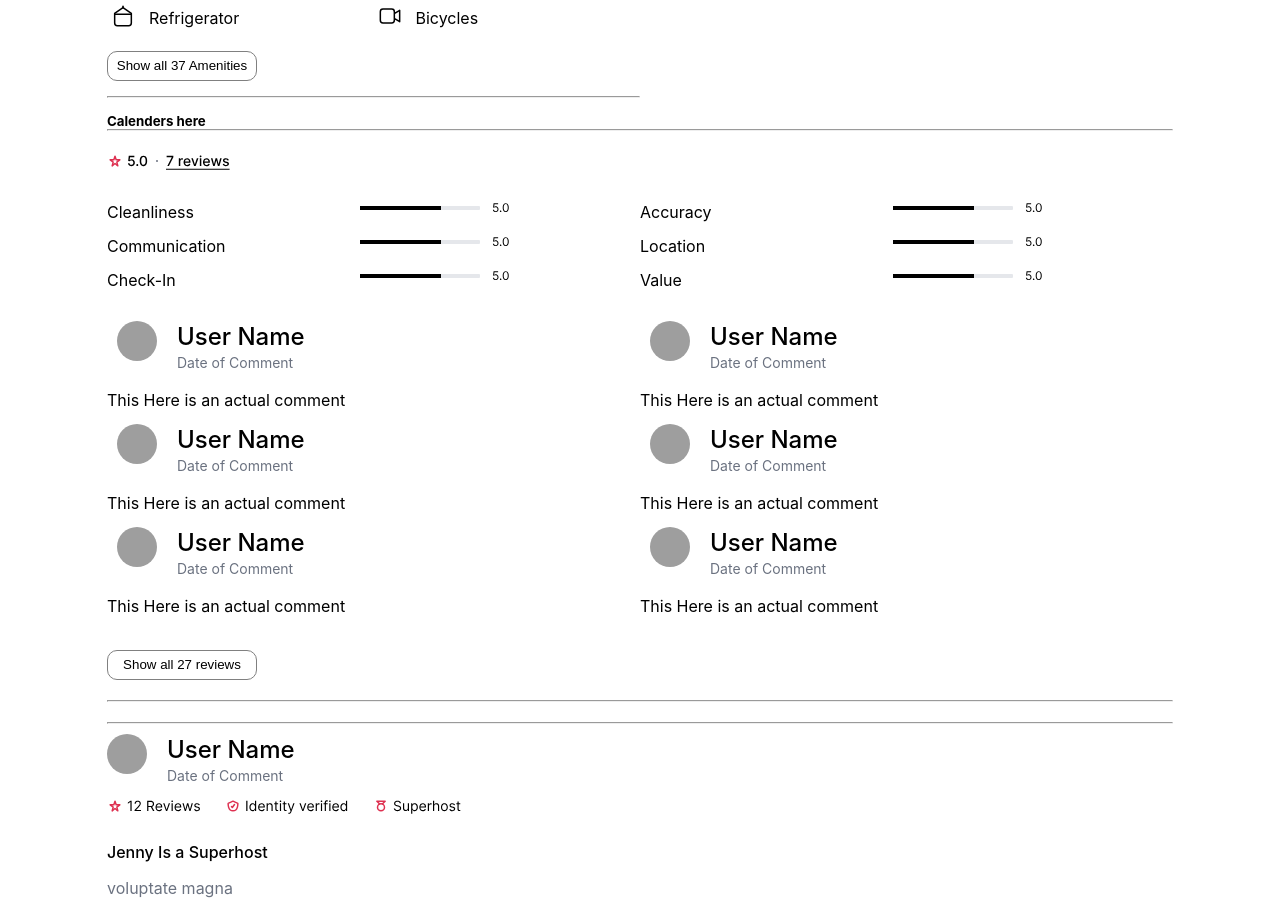
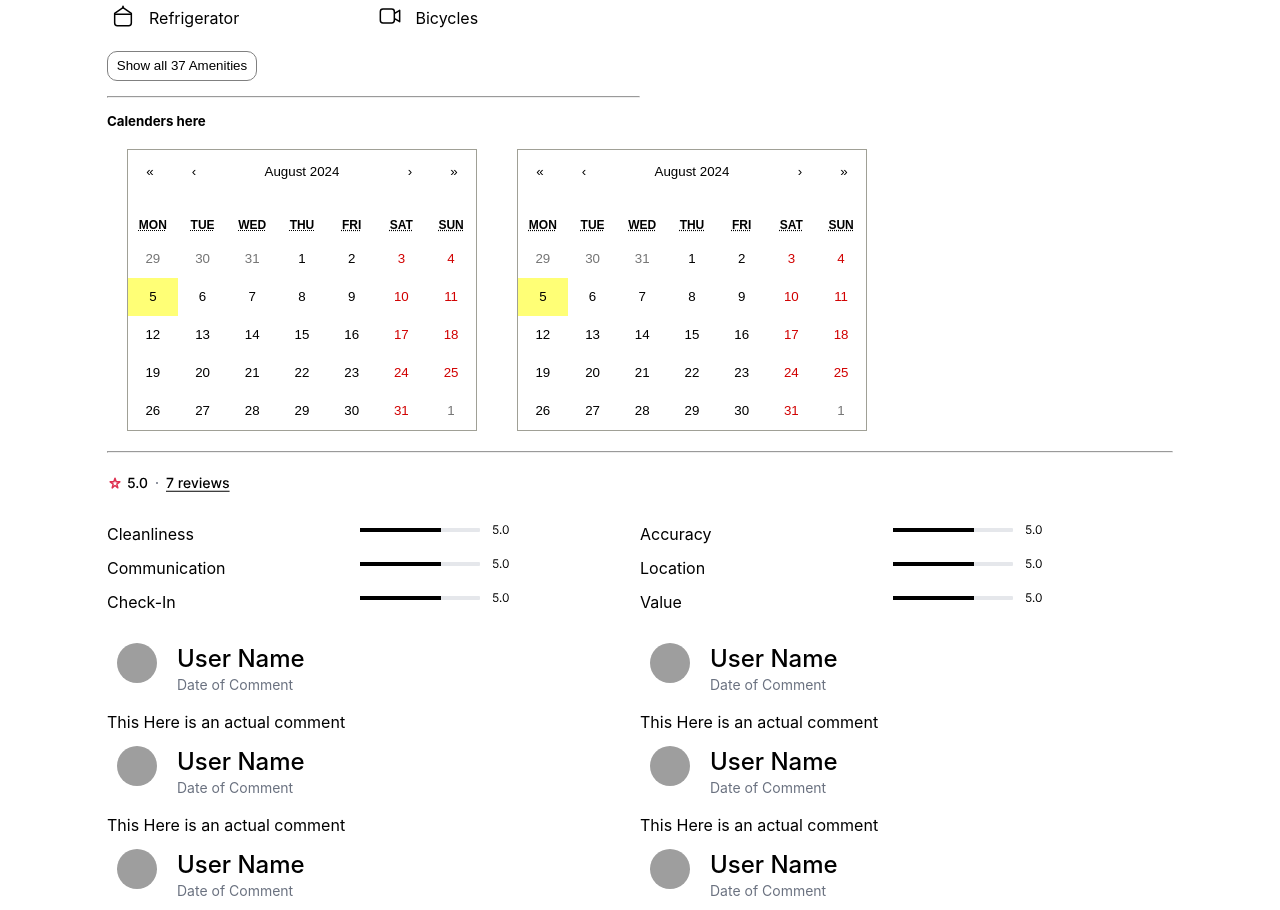
Before and after one commit to Ngcebenhle/Capstone-Project-Air-BnB, a React (Create React App) app: page / in a window 1280 px wide. Shown: the part 1671-2581 px from the top of the page. Built offline with nearby package versions, Linux system fonts and the light colour scheme; grey boxes are pictures that could not be loaded.

Commit message:
Added React-Calender

```diff
--- a/package.json
+++ b/package.json
@@ -8,6 +8,7 @@
     "@testing-library/user-event": "^13.5.0",
     "react": "^18.3.1",
     "react-calendar": "^5.0.0",
+    "react-datepicker": "^7.3.0",
     "react-dom": "^18.3.1",
     "react-scripts": "5.0.1",
     "web-vitals": "^2.1.4"
--- a/src/Pages/Listing/Listing.css
+++ b/src/Pages/Listing/Listing.css
@@ -806,3 +806,17 @@ color: rgba(107, 114, 128, 1);
     padding: 0px 95px;
     background-color: rgb(249, 250, 251);
 }
+
+.dates{
+    max-width: 490px;
+    max-height: 590px;
+
+
+
+}
+.calenders{
+    display: flex;
+}
+.calenders > div {
+    margin: 20px;
+}
--- a/src/Pages/Listing/Listing.jsx
+++ b/src/Pages/Listing/Listing.jsx
@@ -1,6 +1,13 @@
 import React from 'react'
 import './Listing.css'
+import 'react-calendar/dist/Calendar.css';
 import Footer from '../../Components/Footer/Footer.jsx';
+import Calendar from 'react-calendar';
+
+import 'react-datepicker/dist/react-datepicker.css'
+import DatePicker from "react-datepicker";
+
+
 import NavUserTab from '../../Components/NavUserTab/NavUserTab.jsx';
 import {ReactComponent as Logo} from '../../Assest/Logo_Red.svg'
 import {ReactComponent as Dot} from '../../Assest/Dot.svg'
@@ -637,7 +644,17 @@ const Listing = () => {
 
                 <div className="dates">
                     <h5>Calenders here</h5>
+                   <div className='calenders'>
+                   {/* <DatePicker/> */}
+                  <div className="cID">
+                  <Calendar/>
+                  </div>
 
+                  <div className="cOD">
+
+                  <Calendar/>
+                  </div>
+                   </div>
 
                 </div>
 
```
Also changed, not shown: 1 other file (tests, documents, lock files or other folders).
